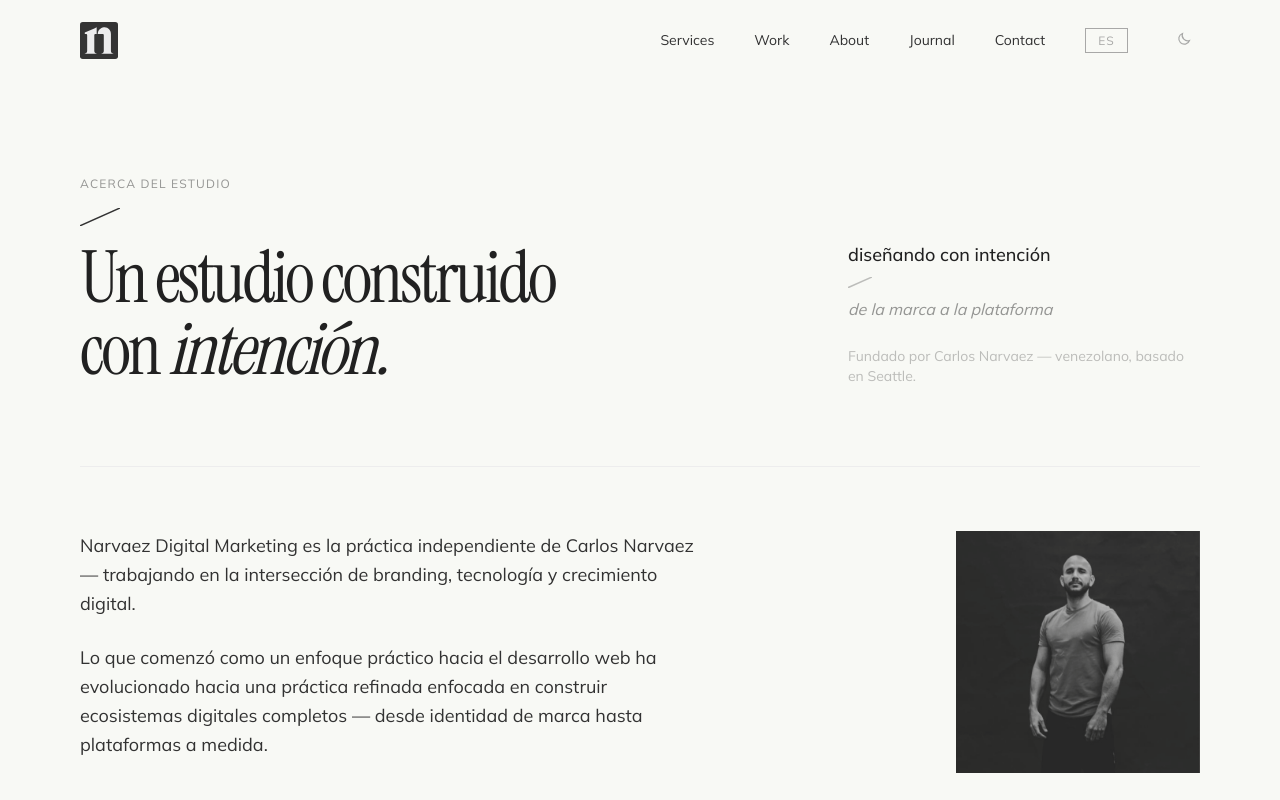
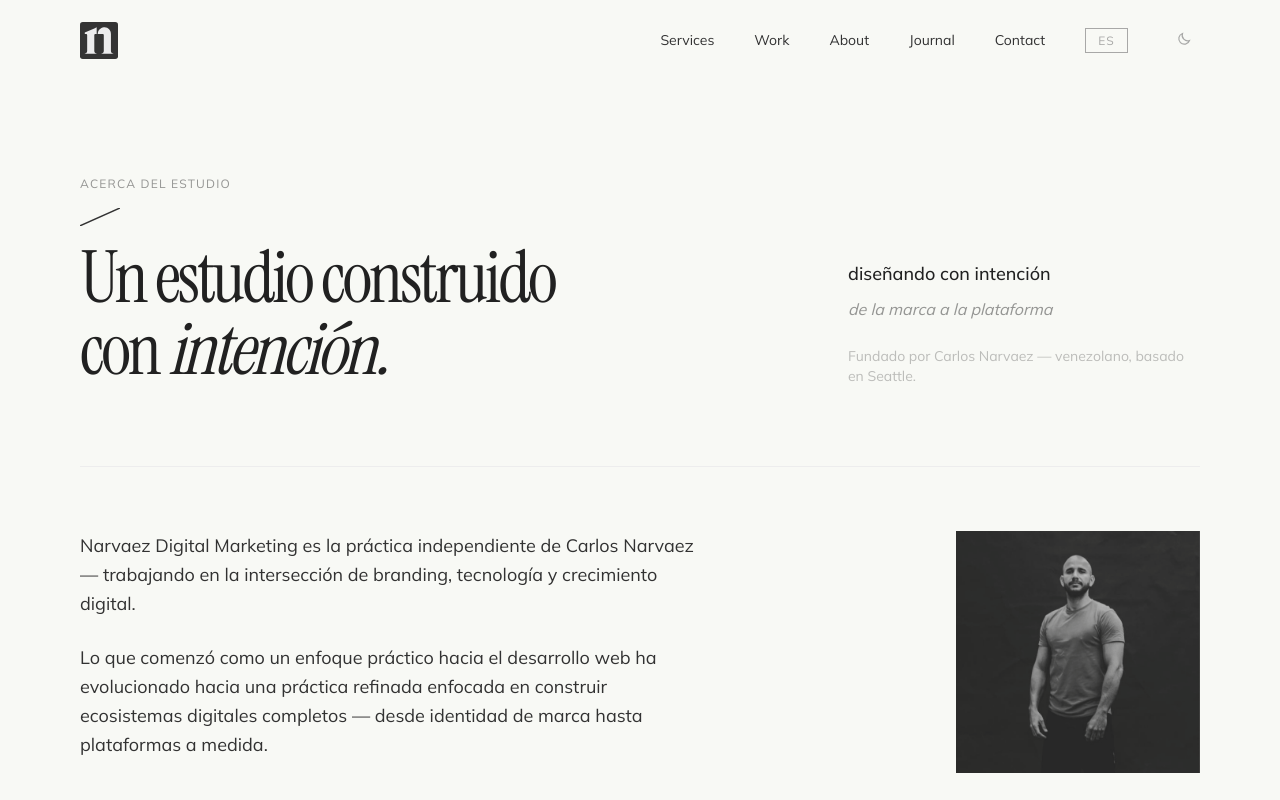
Before and after one commit to narvaezcarloscom/web-narvaez-carlos, a Next.js app: page /1/about in a window 1280 px wide. Shown: the top 800 px of the page. Built offline with nearby package versions, Linux system fonts and the light colour scheme.

Commit message:
fix: remove Signature Diagonal between slogan lines in About hero
Keep text hierarchy only — diagonal not needed between slogan parts.

Co-Authored-By: Claude Opus 4.6 (1M context) <noreply@anthropic.com>

```diff
--- a/src/app/[lang]/about/page.tsx
+++ b/src/app/[lang]/about/page.tsx
@@ -95,12 +95,9 @@ export default async function AboutPage({
             </div>
             <div className="md:col-span-4 md:col-start-9 flex items-end">
               <div>
-                <p className="text-charcoal text-base md:text-lg leading-relaxed font-medium">
+                <p className="text-charcoal text-base md:text-lg leading-relaxed font-medium mb-2">
                   {isEn ? "designing with intention" : "diseñando con intención"}
                 </p>
-                <div className="flex items-center gap-3 my-2">
-                  <DiagonalSlash size="sm" className="text-graphite/30 shrink-0" />
-                </div>
                 <p className="text-graphite/50 text-sm md:text-base leading-relaxed italic">
                   {isEn ? "from brand to platform" : "de la marca a la plataforma"}
                 </p>
```
